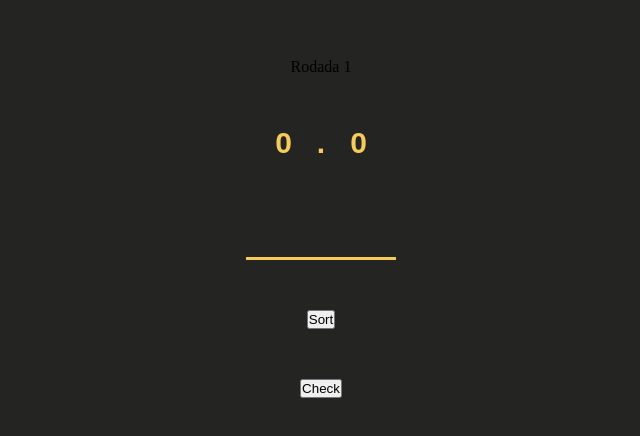
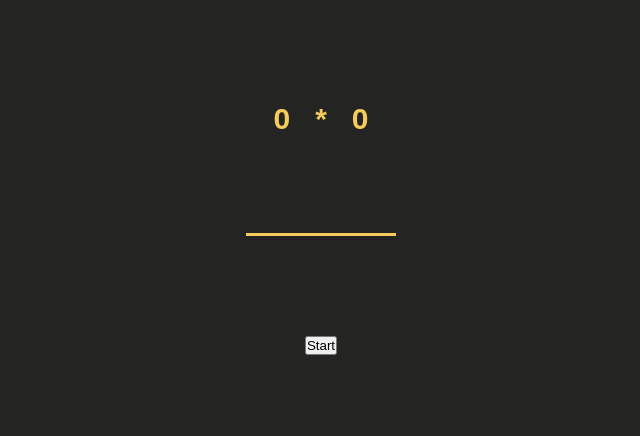
Before and after one commit to Tiaguh/Styled_Component, a React (Create React App) app: page /teste in a window 1280 px wide. Shown: the part 172-608 px from the top of the page, without its empty margins (319-959 px from the left). Built offline with nearby package versions, Linux system fonts and the light colour scheme.

Commit message:
improve the system

```diff
--- a/src/Pages/Teste/Teste.jsx
+++ b/src/Pages/Teste/Teste.jsx
@@ -1,52 +1,63 @@
 import React, { useState } from 'react';
-import "./Teste.css";
+import './Teste.css';
 
 export default function Teste() {
     const [number1, setNumber1] = useState(0);
     const [number2, setNumber2] = useState(0);
 
-    const [response, setResponse] = useState("");
+    const [response, setResponse] = useState('');
 
-    const [round, setRound] = useState(1)
+    const [status, setStatus] = useState('');
+
+    const [started, setStarted] = useState(false);
 
     const result = number1 * number2;
 
-    console.log(number1, number2);
-    console.log(response);
+    function sortNumbers() {
+        setNumber1(Math.floor(Math.random() * 10) + 1);
+        setNumber2(Math.floor(Math.random() * 10) + 1);
+    }
 
-    function sort() {
-        setNumber1(parseInt(Math.random() * 11));
-        setNumber2(parseInt(Math.random() * 11));
+    // Math.floor vai me gerar um número entre 0 e 9.
+    // Somando + 1 a esse resultado eu impeço que o resultado seja 0.
+    // Pois se o número for 0 vai ser somado a mais + 1 de qualquer jeito.
+
+    function handleStart() {
+        sortNumbers();
+        setStarted(true);
+        setResponse('');
+        setStatus('');
     }
 
     function checkResponse(e) {
         e.preventDefault();
 
-        console.log(result);
-
-        if (parseInt(response) === result) {
-            alert("Correto!");
+        if (response === result) {
+            setStatus('Correto!');
         } else {
-            alert("Errado!");
+            setStatus('Errado!');
         }
-
-        setRound(round + 1)
     }
 
     return (
         <div className="container">
-
-            <p> Rodada {round}</p>
-
             <div className="ask">
                 <p>{number1}</p>
-                <p>.</p>
+                <p>*</p>
                 <p>{number2}</p>
             </div>
 
-            <input onChange={(e) => setResponse(e.target.value)} type="number" />
-            <button onClick={sort}>Sort</button>
-            <button onClick={checkResponse}>Check</button>
+            <form onSubmit={checkResponse}>
+                <input
+                    value={response}
+                    onChange={(e) => setResponse(e.target.value)}
+                    type="number"
+                />
+            </form>
+
+            <h1>{status}</h1>
+
+            <button onClick={handleStart}>Start</button>
         </div>
     );
 }
```
